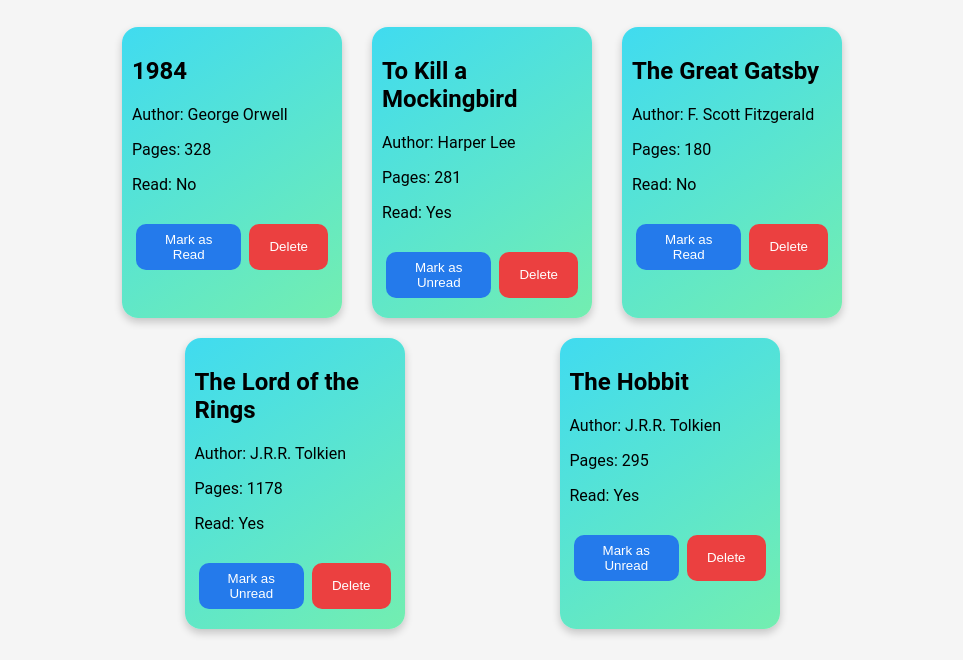
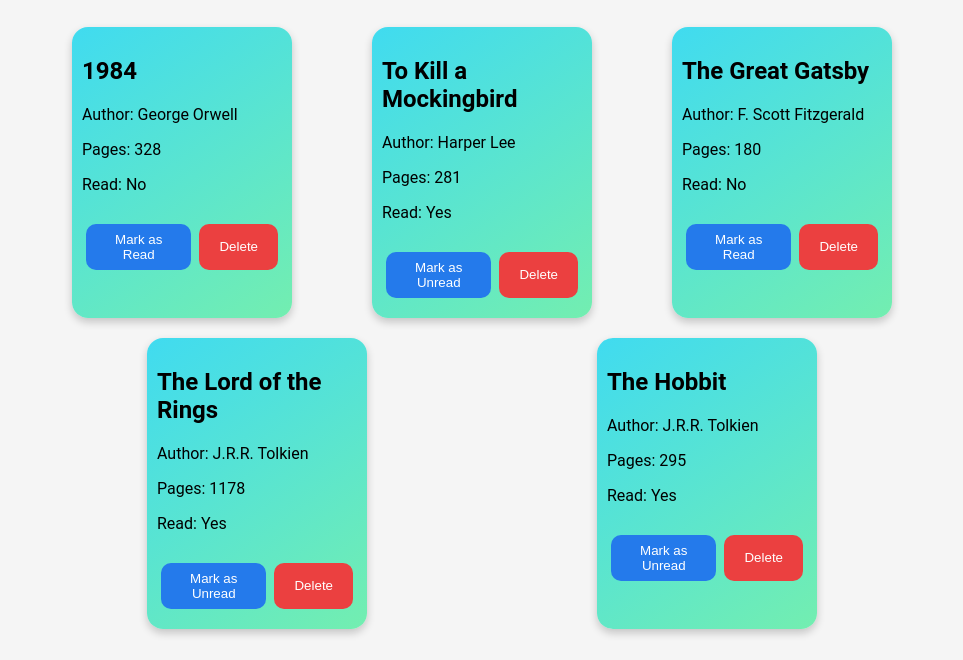
Before and after one commit to mutaician/Library-odin, a plain HTML site: page index.html in a window 1280 px wide. Shown: the part 140-800 px from the top of the page, without its empty margins (158-1121 px from the left). Drawn offline with Linux system fonts and the light colour scheme.

Commit message:
Update max-width of container to 900px in style.css

```diff
--- a/style.css
+++ b/style.css
@@ -15,7 +15,7 @@ body {
 
 .container {
     width: 80%;
-    max-width: 750px;
+    max-width: 900px;
     margin: 0 auto;
 }
 
```
